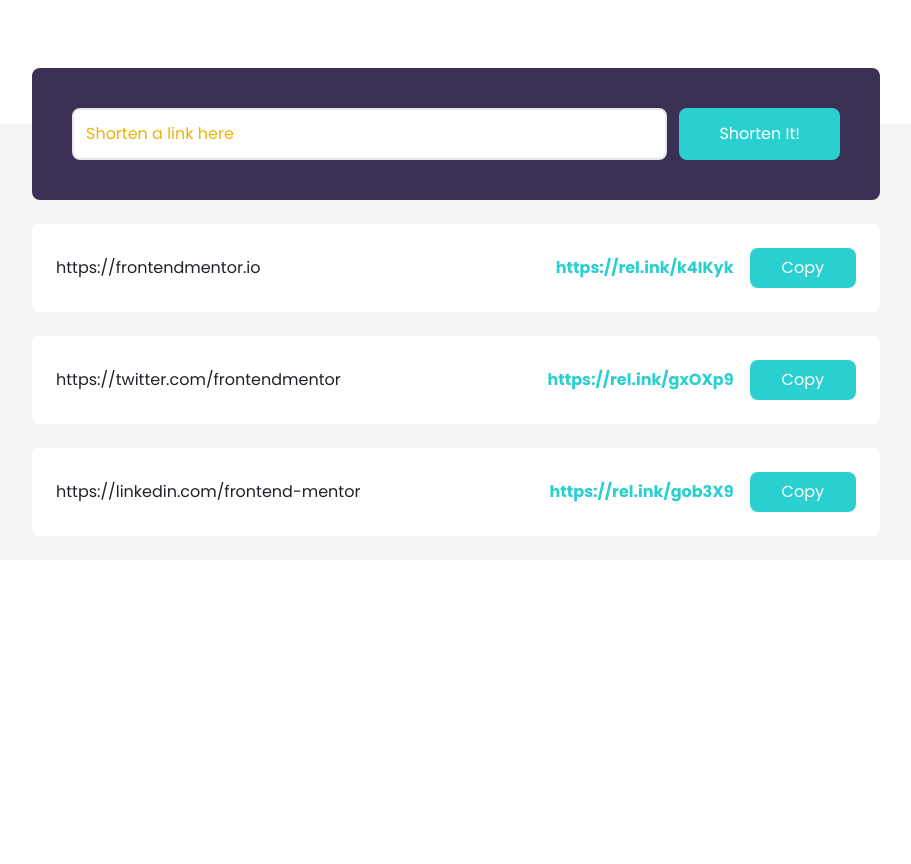
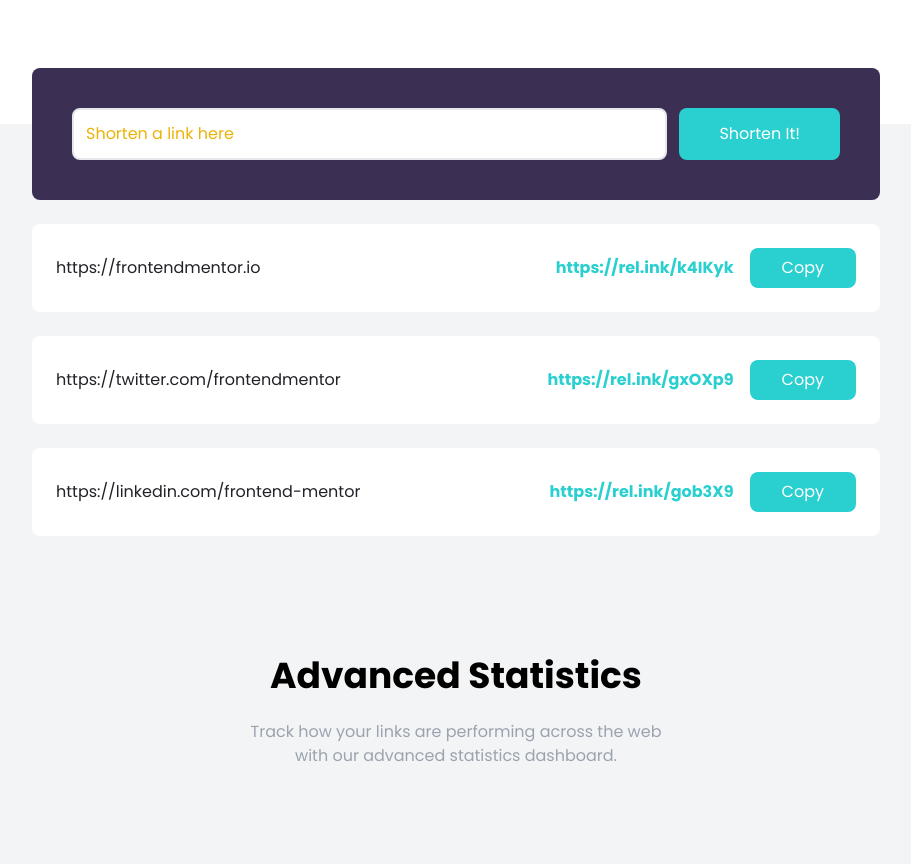
Before and after one commit to behrouz2115/shortly, a website: page src/index.html in a window 1280 px wide. Shown: the part 572-1436 px from the top of the page, without its empty margins (184-1095 px from the left). Before the commit the page ends 1132 px from the top, so only its background shows below. Drawn offline with Linux system fonts and the light colour scheme.

Commit message:
stats section

```diff
--- a/src/index.html
+++ b/src/index.html
@@ -114,5 +114,15 @@
             </div>
         </div>
     </section>
+    <!-- stats section -->
+    <section id="stats" class="py-24 bg-gray-100">
+        <div class="container mx-auto px-3">
+            <h2 class="text-4xl mb-6 font-bold text-center">Advanced Statistics</h2>
+            <p class="max-w-xs mx-auto text-center text-gray-400 md:max-w-md">
+                Track how your links are performing across the web with our advanced
+                statistics dashboard.
+            </p>
+        </div>
+    </section>
 </body>
 </html>
```
Also changed, not shown: dist/output.css.
